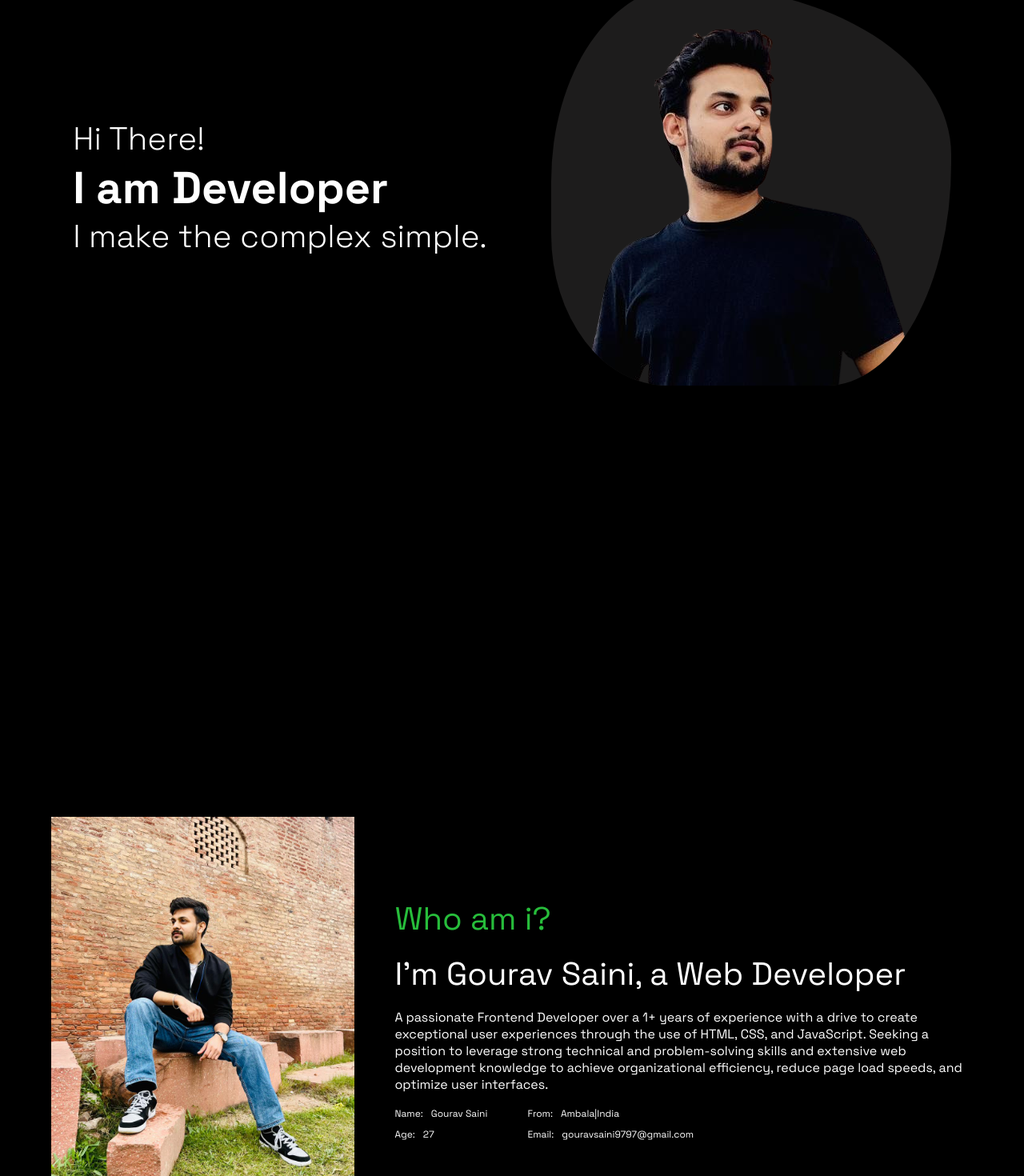
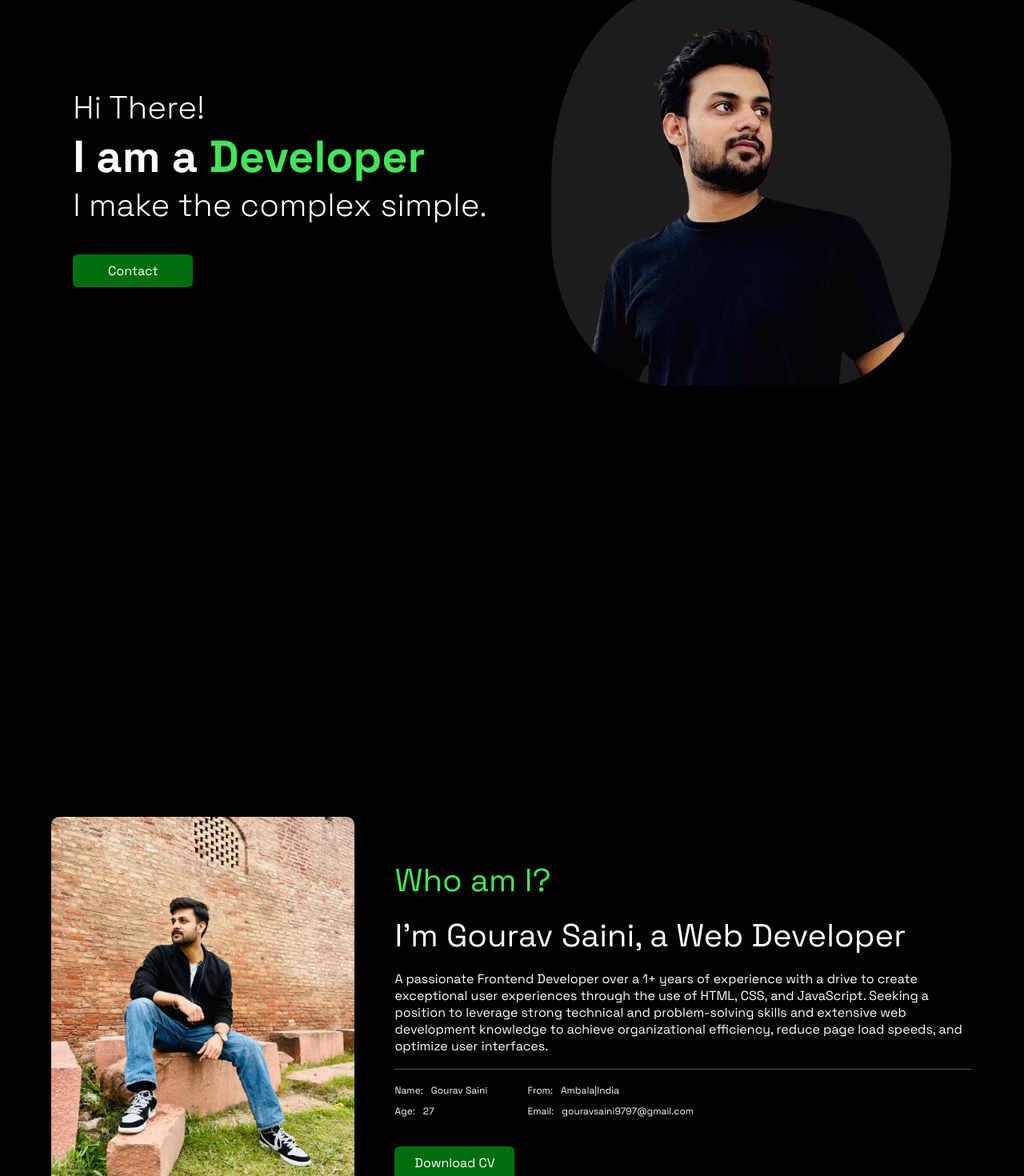
Before and after one commit to grv-saini-20/Porfolio-Website, a React (Vite) app: page / in a window 1280 px wide. Shown: the part 246-1716 px from the top of the page at 80% size. Built offline with nearby package versions, Linux system fonts and the light colour scheme.

Commit message:
feat: buttons

```diff
--- a/src/App.tsx
+++ b/src/App.tsx
@@ -19,6 +19,7 @@ import Typography from "./components/ui/Typography/Typography";
 import ProjectCard from "./components/project/ProjectCard/ProjectCard";
 import SkillCard from "./components/project/SkillCard/SkillCard";
 import AboutCard from "./components/project/AboutCard/AboutCard";
+import CV from "./assets/HeroCard/Cv.pdf";
 
 let skills = [
   { iconSrc: React, skill: "React" },
@@ -37,13 +38,15 @@ function App() {
       <section className="about">
         <HeroCard
           heroTitleOne="Hi There!"
-          heroTitleTwo="I am Developer"
+          heroTitleTwo="I am a"
           heroTitleThree="I make the complex simple."
           imgSrc={Me}
+          buttonLabel="Contact"
+          specialHeading="Developer"
         />
       </section>
       <section className="about-me">
-        <AboutCard imgSrc={Me2} heading="Who am i?" aboutMe="I'm Gourav Saini, a Web Developer" description="A passionate Frontend Developer over a 1+ years of experience with a drive to create exceptional user experiences through the use of HTML, CSS, and JavaScript. Seeking a position to leverage strong technical and problem-solving skills and extensive web development knowledge to achieve organizational efficiency, reduce page load speeds, and optimize user interfaces." namelabel="Name:" name="Gourav Saini" ageLabel="Age:" age={27} emailLabel="Email:" email="gouravsaini9797@gmail.com" from="Ambala|India" fromLabel="From:"/>
+        <AboutCard imgSrc={Me2} heading="Who am I?" aboutMe="I'm Gourav Saini, a Web Developer" description="A passionate Frontend Developer over a 1+ years of experience with a drive to create exceptional user experiences through the use of HTML, CSS, and JavaScript. Seeking a position to leverage strong technical and problem-solving skills and extensive web development knowledge to achieve organizational efficiency, reduce page load speeds, and optimize user interfaces." namelabel="Name:" name="Gourav Saini" ageLabel="Age:" age={27} emailLabel="Email:" email="gouravsaini9797@gmail.com" from="Ambala|India" fromLabel="From:" buttonLabel="Download CV" cvPath={CV}/>
       </section>
       <section className="skills">
         <div className="container">
--- a/src/components/project/AboutCard/AboutCard.scss
+++ b/src/components/project/AboutCard/AboutCard.scss
@@ -11,11 +11,17 @@
         inline-size: 100%;
         image-rendering: optimizeSpeed;
         object-fit: cover;
+        border-radius: 10px;
         @media screen and (width < 768px) {
             display: none;
         }
     }
     &>.about-details{
+        &>.divider{
+            inline-size: 100%;
+            block-size: 1px;
+            background-color: var(--secondary-500);
+        }
         &>.personal{
             display: grid;
             grid-template-columns: repeat(2,auto);
@@ -31,5 +37,13 @@
                 gap: 10px;
             }
         }
+        &>.download-cv{
+            display: inline-block;
+            text-align: center;
+            inline-size: 150px;
+            background-color: var(--tertiary-900);
+            padding: 10px;
+            border-radius: 6px;
+        }
     }
 }
--- a/src/components/project/AboutCard/AboutCard.tsx
+++ b/src/components/project/AboutCard/AboutCard.tsx
@@ -14,19 +14,23 @@ interface IHeroCardProps {
     email:string;
     fromLabel: string;
     from: string;
-    imgSrc:string
+    imgSrc:string;
+    buttonLabel:string;
+    cvPath:string;
 }
 
-let AboutCard:React.FC<IHeroCardProps> = ({heading,aboutMe,description,namelabel,name,ageLabel,age,emailLabel,email,fromLabel,from,imgSrc}) => {
+let AboutCard:React.FC<IHeroCardProps> = ({heading,aboutMe,description,namelabel,name,ageLabel,age,emailLabel,email,fromLabel,from,imgSrc,buttonLabel, cvPath}) => {
   return (
     <article className='about-card'>
         <img className='hero-image' src={imgSrc} alt="hero" />
         <div className="about-details">
-            <Typography type="subheading" _color="var(--tertiary-700)">{heading}</Typography>
+            <Typography type="subheading" _color="var(--tertiary-500)">{heading}</Typography>
             <br />
             <Typography type="subheading">{aboutMe}</Typography>
             <br />
             <Typography type="body">{description}</Typography>
+            <br />
+            <div className='divider' aria-hidden={true}></div>
             <br />
             <div className="personal">
                 <div className="info">
@@ -46,6 +50,8 @@ let AboutCard:React.FC<IHeroCardProps> = ({heading,aboutMe,description,namelabel
                     <Typography type='subtext' _fontweight='400'>{email}</Typography>
                 </div>
             </div>
+            <br /><br />
+            <a className="download-cv" href={cvPath} download ><Typography type="body">{buttonLabel}</Typography></a>
         </div>
     </article>
   )
--- a/src/components/project/HeroCard/HeroCard.scss
+++ b/src/components/project/HeroCard/HeroCard.scss
@@ -7,4 +7,14 @@
     @media screen and (width < 768px) {
         grid-template-columns: 100%;
     }
+    &>.details{
+        &>.mail-to{
+            display: inline-block;
+            text-align: center;
+            inline-size: 150px;
+            background-color: var(--tertiary-900);
+            padding: 10px;
+            border-radius: 6px;
+        }
+    }
 }
--- a/src/components/project/HeroCard/HeroCard.tsx
+++ b/src/components/project/HeroCard/HeroCard.tsx
@@ -8,15 +8,19 @@ interface IHeroCardProps {
     heroTitleTwo: string;
     heroTitleThree: string;
     imgSrc: string;
+    buttonLabel: string;
+    specialHeading: string;
 }
 
-let HeroCard:React.FC<IHeroCardProps> = ({heroTitleOne,heroTitleTwo, heroTitleThree, imgSrc}) => {
+let HeroCard:React.FC<IHeroCardProps> = ({heroTitleOne,heroTitleTwo, heroTitleThree, imgSrc, specialHeading, buttonLabel}) => {
   return (
     <article className='hero-card'>
         <div className="details">
             <Typography type="subheading" _color='var(--primary-900)' _fontweight='300'>{heroTitleOne}</Typography>
-            <Typography type="heading" _color='var(--primary-900)' _fontweight='700'>{heroTitleTwo}</Typography>
+            <Typography type="heading" _color='var(--primary-900)' _fontweight='700'>{heroTitleTwo}{"\u00A0"}<Typography type="heading" _color='var(--tertiary-500)' _fontweight='700' renderInline={true}>{specialHeading}</Typography></Typography>
             <Typography type="subheading" _color='var(--primary-900)' _fontweight='300'>{heroTitleThree}</Typography>
+            <br /><br />
+            <a className="mail-to" href="mailto:gouravsaini9797@gmail.com"><Typography type="body">{buttonLabel}</Typography></a>
         </div>
         <div className="image-section">
             <Blob imgSrc={imgSrc}/>
```
Also changed, not shown: 1 other file (tests, documents, lock files or other folders).
